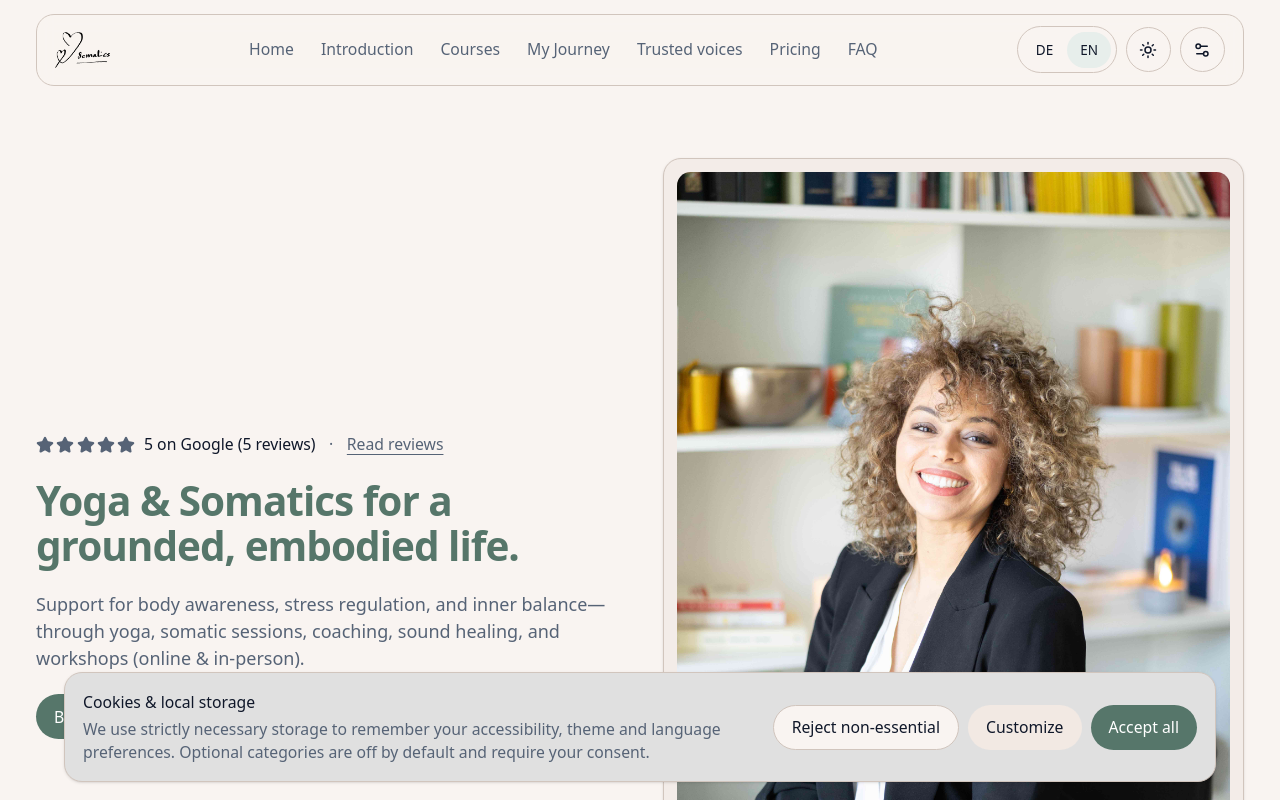
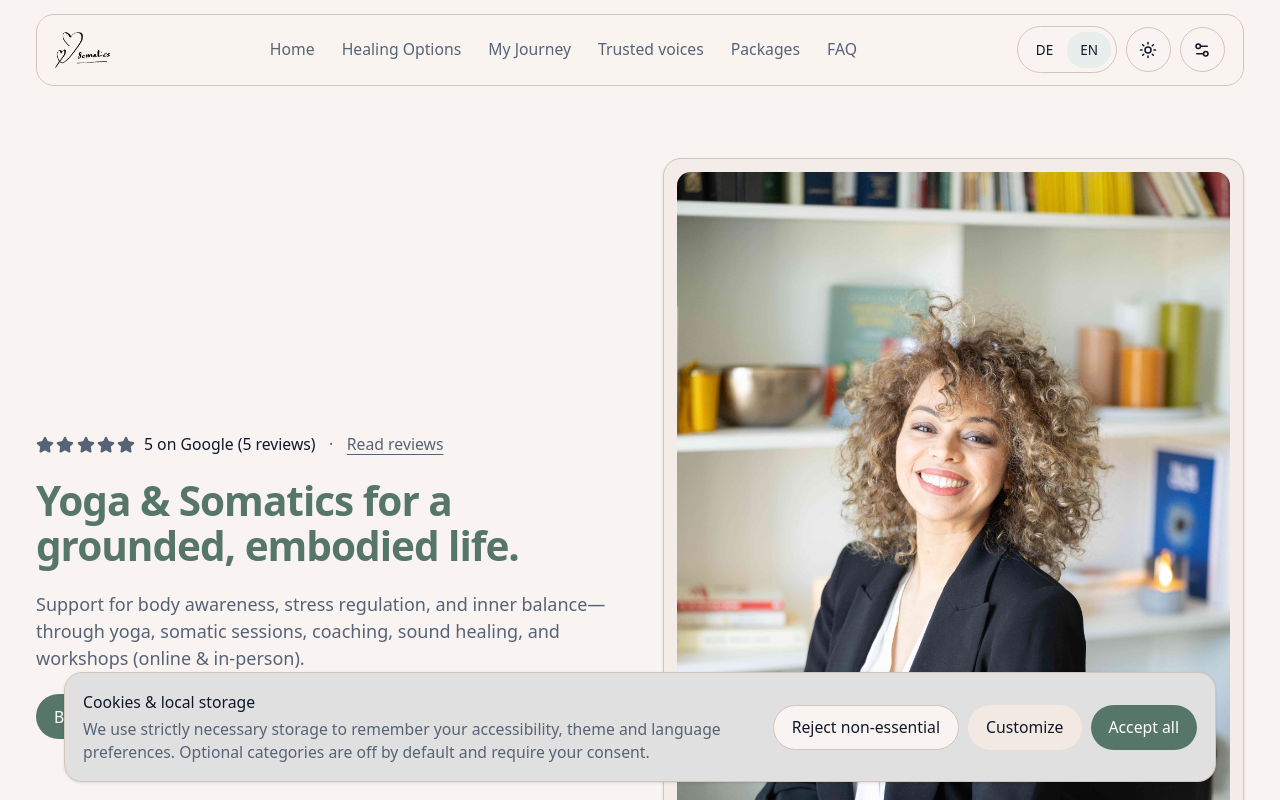
Before and after one commit to BFTorres/Heart2Heart, a React (Vite) app: page / in a window 1280 px wide. Shown: the top 800 px of the page. Built offline with nearby package versions, Linux system fonts and the light colour scheme.

Commit message:
fix: wording nav

```diff
--- a/src/components/layout/Navbar.tsx
+++ b/src/components/layout/Navbar.tsx
@@ -1,7 +1,7 @@
 import { useMemo, useState } from "react";
 import { Menu, X } from "lucide-react";
 import { useTranslation } from "react-i18next";
-import { NAV, SITE } from "@/data/content";
+import { NAV } from "@/data/content";
 import { useAccessibilityStore } from "@/stores/accessibility-store";
 import { Button } from "@/components/ui/button";
 import {
--- a/src/data/content.ts
+++ b/src/data/content.ts
@@ -17,7 +17,7 @@ export const SITE = {
 
 export const NAV = [
   { id: "home", labelKey: "nav.home" },
-  { id: "intro", labelKey: "nav.intro" },
+  /* { id: "intro", labelKey: "nav.intro" }, */
   { id: "courses", labelKey: "nav.courses" },
   { id: "about", labelKey: "nav.about" },
   { id: "voices", labelKey: "nav.voices" },
--- a/src/i18n/locales/de/common.json
+++ b/src/i18n/locales/de/common.json
@@ -17,10 +17,10 @@
   "nav": {
     "home": "Start",
     "intro": "Einführung",
-    "courses": "Angebote",
+    "courses": "Heilungsmethoden",
     "about": "Mein Weg",
-    "voices": "Stimmen",
-    "pricing": "Preise",
+    "voices": "Vertrauensstimmen",
+    "pricing": "Pakete",
     "faq": "FAQ",
     "menu": "Menü",
     "openMenu": "Menü öffnen",
@@ -133,7 +133,7 @@
     },
     "voices": {
       "title": "Stimmen, die vertrauen",
-      "subtitle": "Kurze Erfahrungsberichte von Klient:innen.",
+      "subtitle": "Kurze Erfahrungsberichte von Klienten.",
       "items": {
         "t1": {
           "quote": "Mariems Sound Healing fühlte sich an wie träumen und fliegen – ich kam erschöpft an und ging tief erholt, fast wie nach einem nährenden Urlaub. Ihre sanfte Stimme und der warme Raum haben mein Herz berührt.",
--- a/src/i18n/locales/en/common.json
+++ b/src/i18n/locales/en/common.json
@@ -18,10 +18,10 @@
   "nav": {
     "home": "Home",
     "intro": "Introduction",
-    "courses": "Courses",
+    "courses": "Healing Options",
     "about": "My Journey",
     "voices": "Trusted voices",
-    "pricing": "Pricing",
+    "pricing": "Packages",
     "faq": "FAQ",
     "menu": "Menu",
     "openMenu": "Open menu",
```
